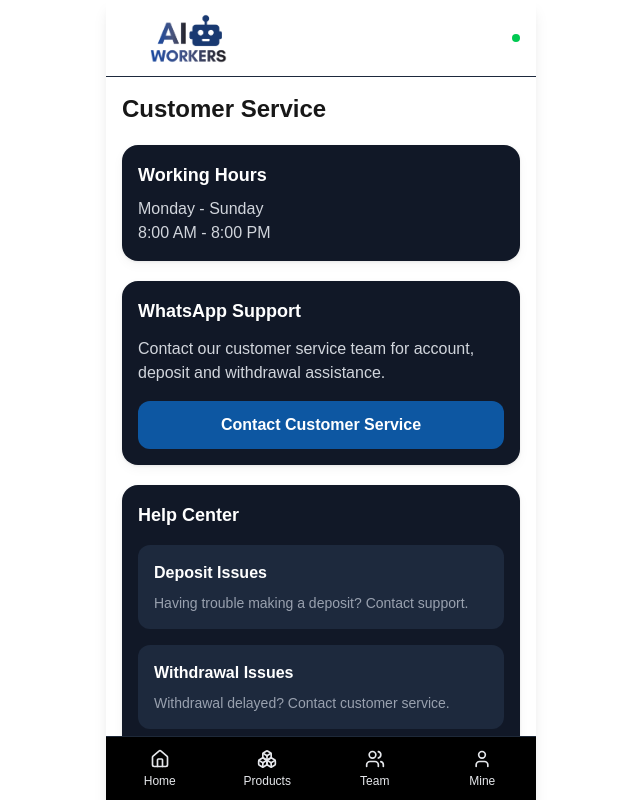
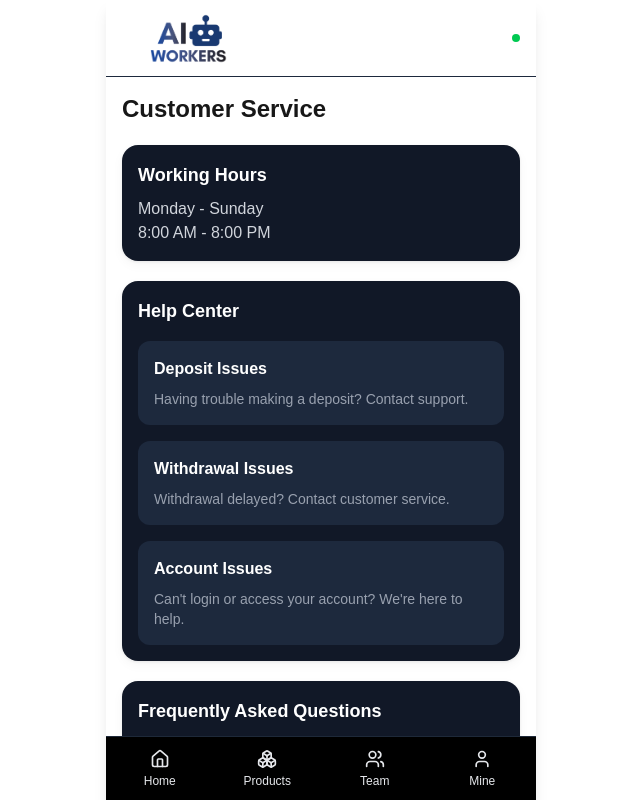
Before and after one commit to chinexus29-spec/aiworkers, a Next.js app: page /support in a window 1280 px wide. Shown: the top 800 px of the page, without its empty margins (319-959 px from the left). Built offline with nearby package versions, Linux system fonts and the light colour scheme; sample sign-in values are in the browser's storage.

Commit message:
add user plans api

```diff
--- a/src/app/support/page.tsx
+++ b/src/app/support/page.tsx
@@ -34,27 +34,6 @@ return ( <AuthGuard> <main className="page-padding space-y-5">
       </p>
     </div>
 
-    {/* WhatsApp */}
-
-    <div className="card">
-      <h2 className="font-bold text-lg mb-3">
-        WhatsApp Support
-      </h2>
-
-      <p className="text-gray-300 mb-4">
-        Contact our customer service team
-        for account, deposit and withdrawal
-        assistance.
-      </p>
-
-      <a
-        href={`https://wa.me/${2348106864592}?text=${message}`}
-        target="_blank"
-        className="cyan-btn w-full block text-center"
-      >
-        Contact Customer Service
-      </a>
-    </div>
 
     {/* Help Cards */}
 
```
